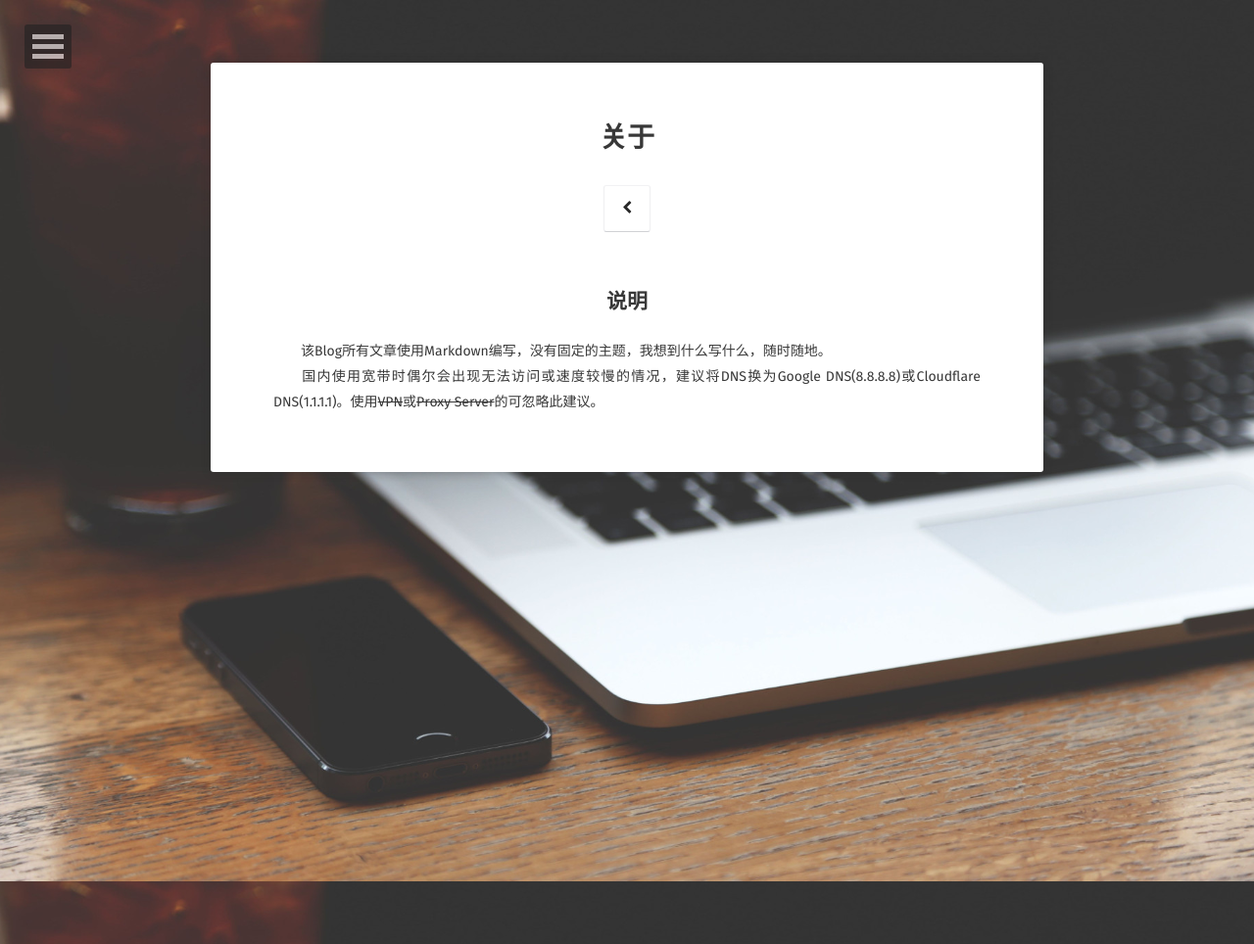
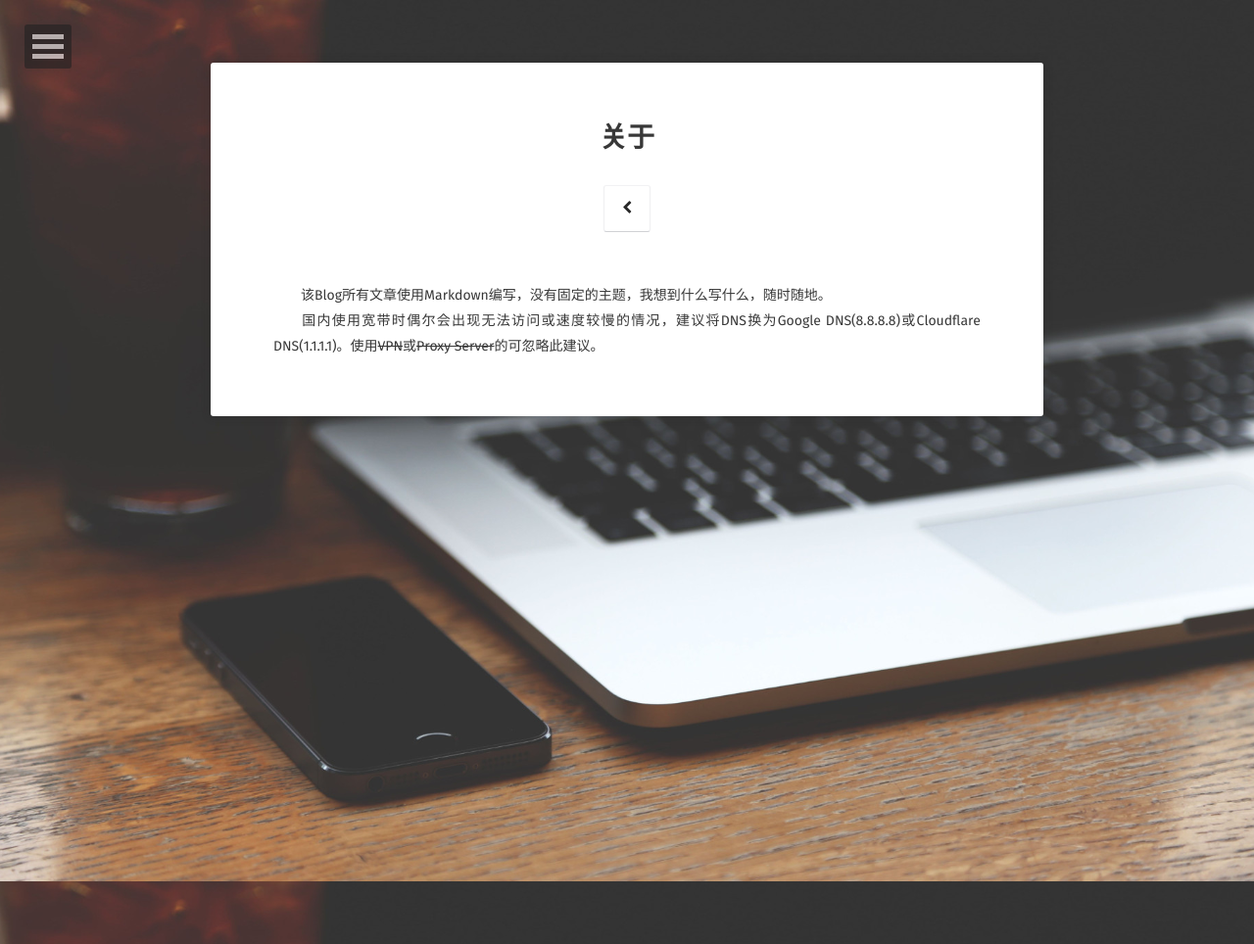
Before and after one commit to aiologybay/aiologybay.github.io, a Jekyll site: the page built from about/index.md, in a window 1280 px wide. Shown: the whole page at 98% size. Built offline with Jekyll 4.4.1, drawn with Linux system fonts in a browser that asks for light colours; some web fonts are replaced.

Commit message:
initial commit

```diff
--- a/about/index.md
+++ b/about/index.md
@@ -6,7 +6,6 @@ date: 2020-02-06
 comments: false
 ---
 
-## <center>说明</center>
 &emsp;&emsp;该Blog所有文章使用Markdown编写，没有固定的主题，我想到什么写什么，随时随地。
 <br/>
 &emsp;&emsp;国内使用宽带时偶尔会出现无法访问或速度较慢的情况，建议将DNS换为Google DNS(8.8.8.8)或Cloudflare DNS(1.1.1.1)。使用~~VPN~~或~~Proxy Server~~的可忽略此建议。
```
